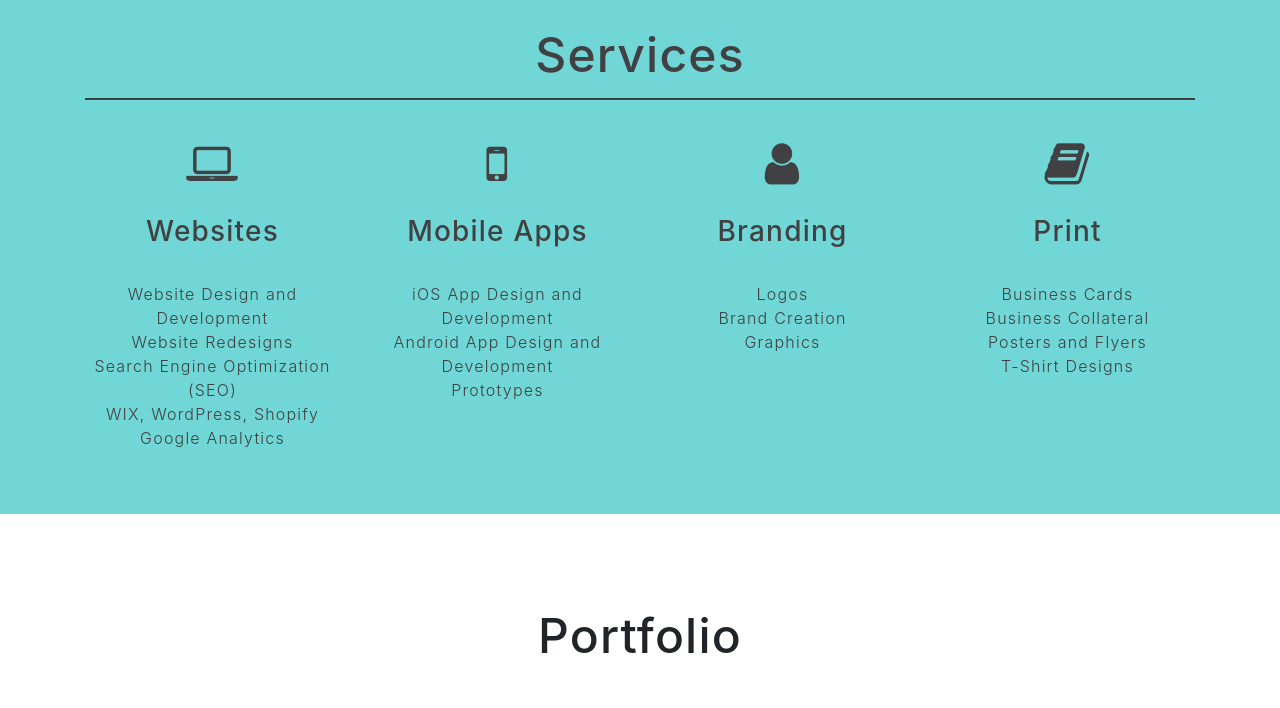
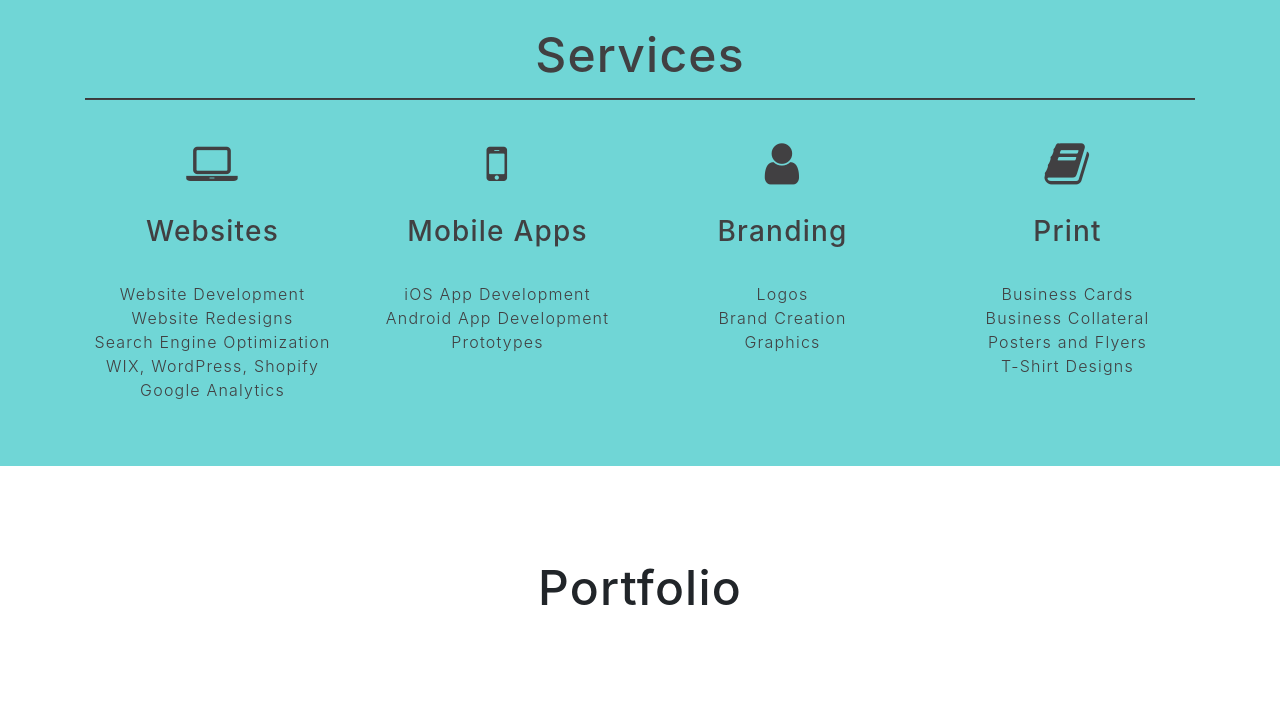
Before and after one commit to jessalbarian/PersonalSite2017, a website with bundled scripts: page startbootstrap-freelancer-gh-pages/index.html in a window 1280 px wide. Shown: the part 1563-2271 px from the top of the page. Built offline with nearby package versions, Linux system fonts and the light colour scheme.

Commit message:
fixed animation

```diff
--- a/startbootstrap-freelancer-gh-pages/index.html
+++ b/startbootstrap-freelancer-gh-pages/index.html
@@ -131,32 +131,32 @@
 <!-- Services Section -->
 <section id="services">
     <div class="container">
-        <h2 class="sr-contact text-center sr-contact">Services</h2>
+        <h2 class="text-center sr-service">Services</h2>
         <hr style="">
         <div class="row">
-            <div class="col-lg-3 col-md-3 col-sm-12 text-center sr-contact">
+            <div class="col-lg-3 col-md-3 col-sm-12 text-center sr-service">
                 <i class="fa fa-laptop fa-3x"></i>
                 <h3>Websites</h3>
                 <ul>
-                    <li>Website Design and Development</li>
+                    <li>Website Development</li>
                     <li>Website Redesigns</li>
-                    <li>Search Engine Optimization (SEO)</li>
+                    <li>Search Engine Optimization</li>
                     <li>WIX, WordPress, Shopify</li>
                     <li>Google Analytics</li>
                 </ul>
             </div>
 
-            <div class="col-lg-3 col-md-3 col-sm-12 text-center sr-contact">
+            <div class="col-lg-3 col-md-3 col-sm-12 text-center sr-service">
                 <i class="fa fa-mobile-phone fa-3x"></i>
                 <h3>Mobile Apps</h3>
                 <ul>
-                    <li>iOS App Design and Development</li>
-                    <li>Android App Design and Development</li>
+                    <li>iOS App Development</li>
+                    <li>Android App Development</li>
                     <li>Prototypes</li>
                 </ul>
             </div>
 
-            <div class="col-lg-3 col-md-3 col-sm-12 text-center sr-contact">
+            <div class="col-lg-3 col-md-3 col-sm-12 text-center sr-service">
                 <i class="fa fa-user fa-3x"></i>
                 <h3>Branding</h3>
                 <ul>
@@ -166,7 +166,7 @@
                 </ul>
             </div>
 
-            <div class="col-lg-3 col-md-3 col-sm-12 text-center sr-contact">
+            <div class="col-lg-3 col-md-3 col-sm-12 text-center sr-service">
                 <i class="fa fa-book fa-3x"></i>
                 <h3>Print</h3>
                 <ul>
@@ -211,17 +211,6 @@
                 </a>
             </div>
             <div class="col-sm-4 portfolio-item">
-                <a class="portfolio-link" href="#portfolioModal3" data-toggle="modal">
-                    <div class="caption text-center">
-                        <h1>HackCU IV</h1>
-                        <div class="caption-content">
-                            <i class="fa fa-search-plus fa-3x"></i>
-                        </div>
-                    </div>
-                    <img class="img-fluid" src="img/portfolio/hackcu2018_project.png" alt="HackCU 2018 website project">
-                </a>
-            </div>
-            <div class="col-sm-4 portfolio-item">
                 <a class="portfolio-link" href="#portfolioModal4" data-toggle="modal">
                     <div class="caption text-center">
                         <h1>Bold Betties</h1>
@@ -232,6 +221,17 @@
                     </div>
                     <img class="img-fluid" src="img/portfolio/boldbetties_project.png"
                          alt="Bold Betties website project">
+                </a>
+            </div>
+            <div class="col-sm-4 portfolio-item">
+                <a class="portfolio-link" href="#portfolioModal3" data-toggle="modal">
+                    <div class="caption text-center">
+                        <h1>HackCU IV</h1>
+                        <div class="caption-content">
+                            <i class="fa fa-search-plus fa-3x"></i>
+                        </div>
+                    </div>
+                    <img class="img-fluid" src="img/portfolio/hackcu2018_project.png" alt="HackCU 2018 website project">
                 </a>
             </div>
             <div class="col-sm-4 portfolio-item">
--- a/startbootstrap-freelancer-gh-pages/js/freelancer.js
+++ b/startbootstrap-freelancer-gh-pages/js/freelancer.js
@@ -43,6 +43,16 @@
         distance: '0px',
         delay: 200
     }, 200);
+    sr.reveal('.sr-service', {
+        duration: 600,
+        scale: 0.3,
+        distance: '0px'
+    }, 300);
+    sr.reveal('.sr-contact', {
+        duration: 600,
+        scale: 0.3,
+        distance: '0px'
+    }, 300);
     sr.reveal('.sr-icons', {
         duration: 600,
         scale: 0.3,
@@ -62,11 +72,6 @@
     //     scale: 0.3,
     //     distance: '0px'
     // }, 300);
-    sr.reveal('.sr-contact', {
-        duration: 600,
-        scale: 0.3,
-        distance: '0px'
-    }, 300);
 
     // Floating label headings for the contact form
     $(function () {
```
